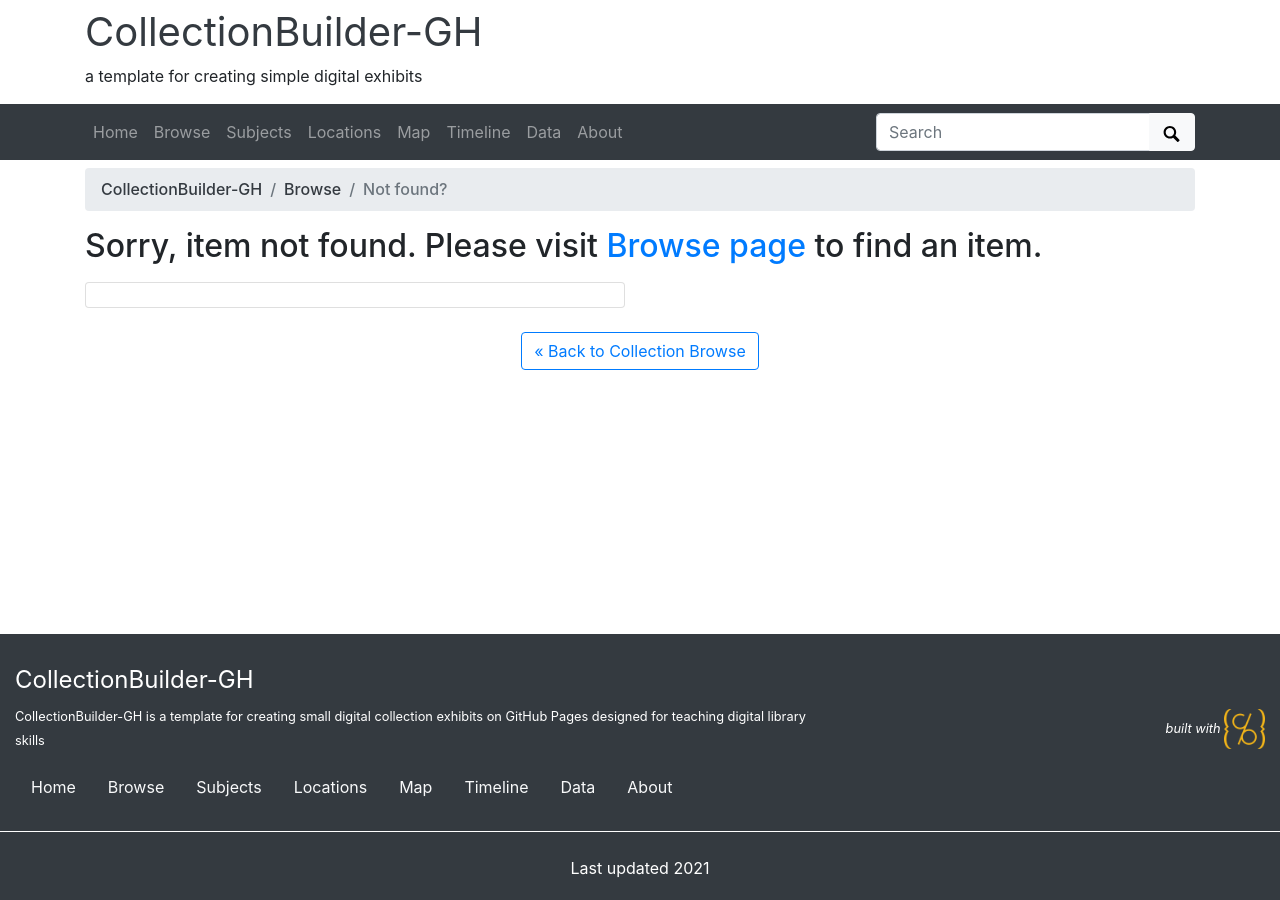
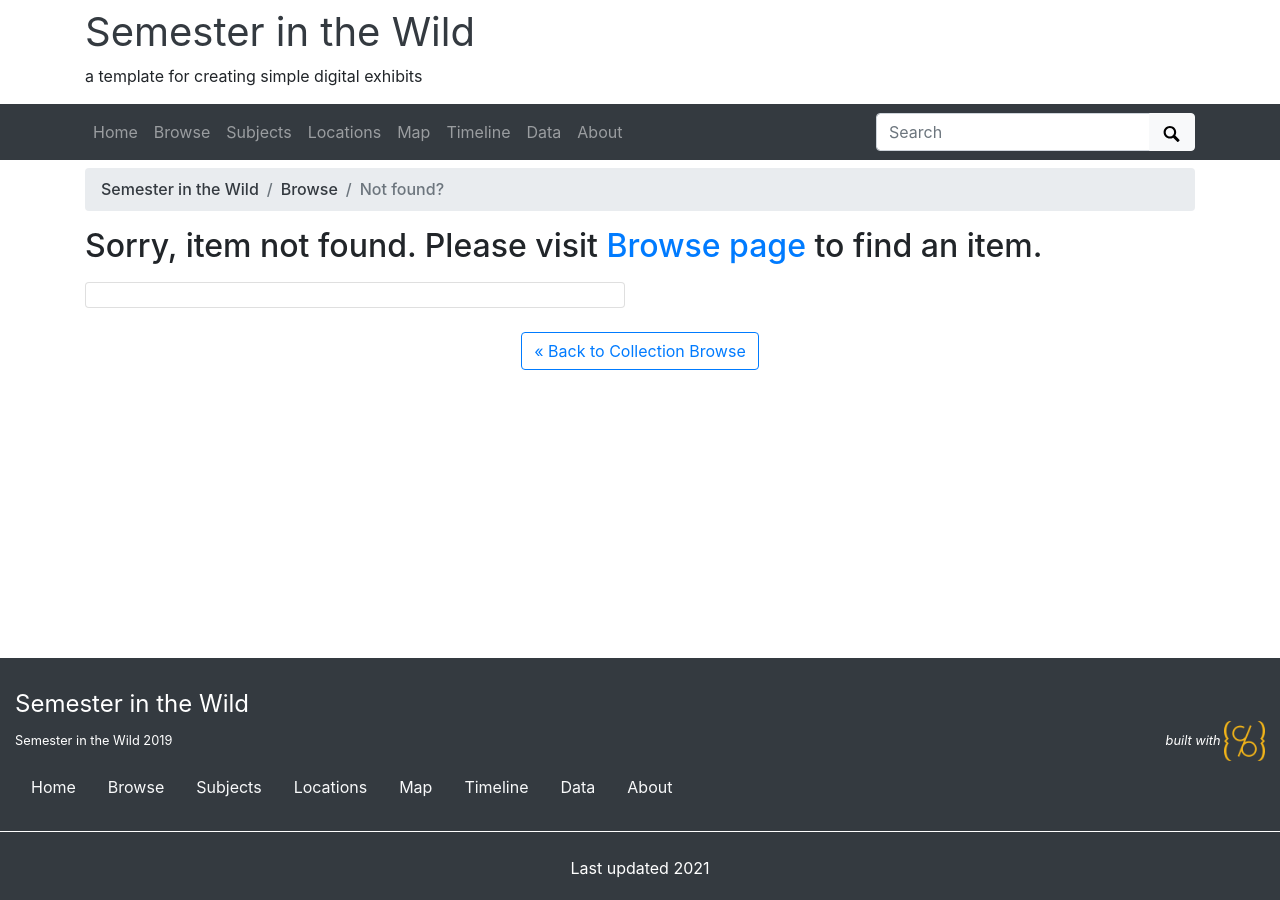
Before and after one commit to jennladino/psychiana-demo, a Jekyll site: the page built from pages/item.md, in a window 1280 px wide. Built offline with Jekyll 4.4.1, drawn with Linux system fonts in a browser that asks for light colours.

Commit message:
Update _config.yml
Updated config

```diff
--- a/_config.yml
+++ b/_config.yml
@@ -14,18 +14,18 @@
 # on GitHub Pages it is your github repository's name prefixed with a /
 #baseurl: /collectionbuilder-gh
 # location of code, the full url to your github repository
-source-code: https://github.com/CollectionBuilder/collectionbuilder-gh
+source-code: https://jennladino.github.io/semester-wild/
 
 ##########
 # SITE SETTINGS
 #
 # title of site appears in banner
-title: CollectionBuilder-GH
+title: Semester in the Wild
 # tagline, a short phrase that will appear throughout the site in the top banner
 tagline: a template for creating simple digital exhibits
 # description appears in meta tags and other locations
 # this description might appear in search result lists, keep around 160 characters max
-description: "CollectionBuilder-GH is a template for creating small digital collection exhibits on GitHub Pages designed for teaching digital library skills"
+description: "Semester in the Wild 2019"
 # creator of the digital collection, to appear in meta tags; we typically use our GitHub usernames but feel free to just use your name
 author: CollectionBuilder
 
@@ -33,7 +33,7 @@
 # COLLECTION SETTINGS
 #
 # choose metadata: this is the name of the csv file in your _data directory that describes the objects in your collection
-metadata: demo-metadata
+metadata: sitw 2019
 
 ##########
 # GOOGLE SERVICES [optional!]
@@ -49,7 +49,7 @@
 # ROBOTS EXCLUDE
 #
 # set noindex to true if you do NOT want Google to index your site
-# noindex: true
+noindex: true
 
 ##########
 # BUILD SETTINGS
```
